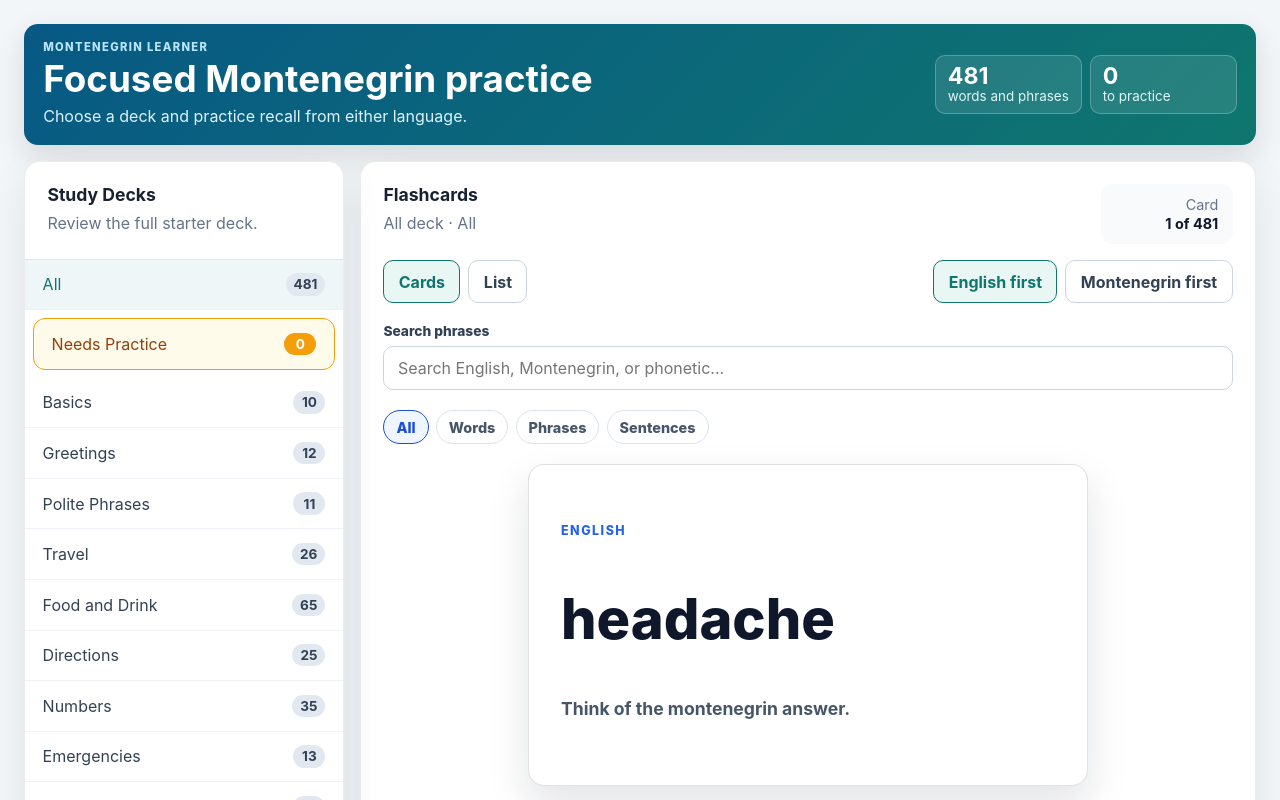
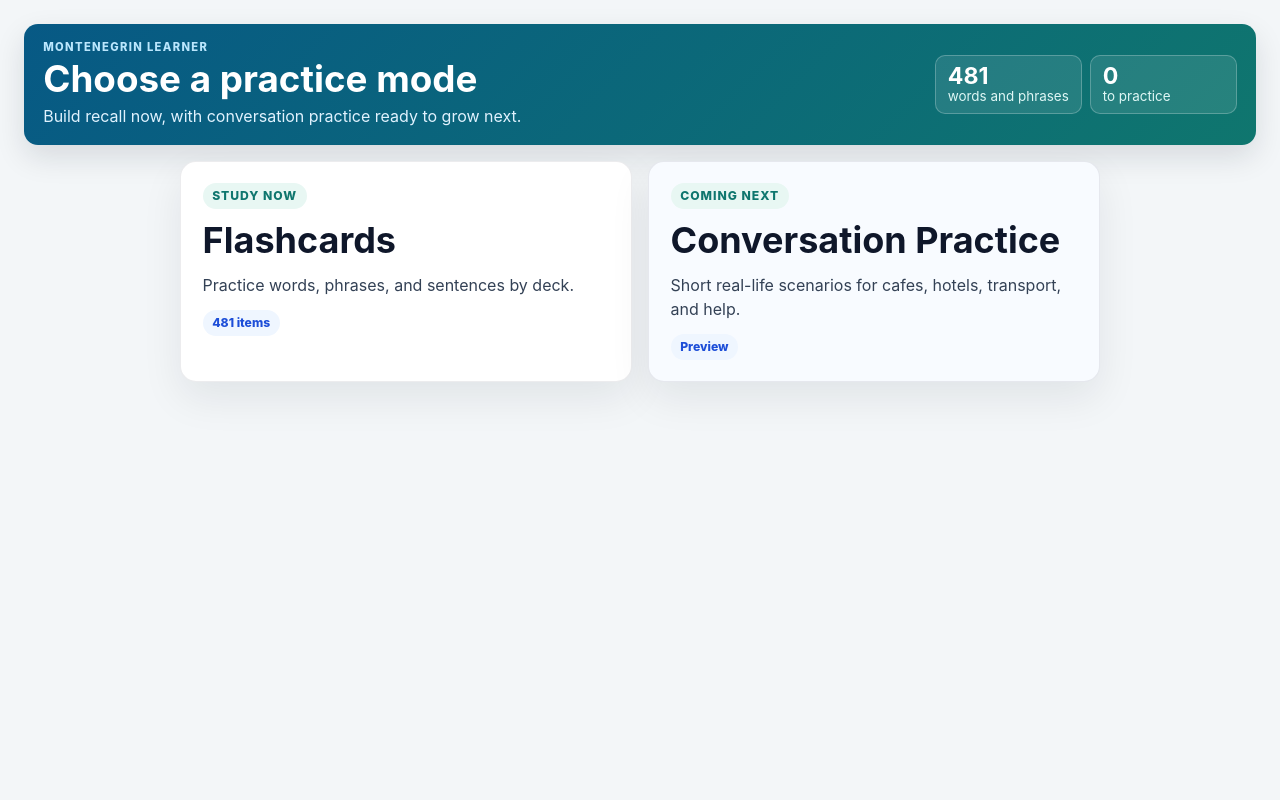
Before and after one commit to haagamble/learn-montenegrin, a React (Vite) app: page / in a window 1280 px wide. Shown: the top 800 px of the page. Built offline with nearby package versions, Linux system fonts and the light colour scheme.

Commit message:
Implement new home screen with mode picker

```diff
--- a/src/App.css
+++ b/src/App.css
@@ -74,6 +74,141 @@
   grid-template-columns: minmax(240px, 320px) minmax(0, 1fr);
   gap: 1rem;
   align-items: start;
+}
+
+.home-screen,
+.conversation-layout {
+  display: grid;
+  place-items: start center;
+}
+
+.mode-grid {
+  display: grid;
+  width: min(100%, 920px);
+  grid-template-columns: repeat(2, minmax(0, 1fr));
+  gap: 1rem;
+}
+
+.mode-card {
+  display: grid;
+  min-height: 220px;
+  align-content: start;
+  gap: 0.8rem;
+  border: 1px solid rgba(15, 23, 42, 0.08);
+  border-radius: 16px;
+  padding: 1.35rem;
+  background: #fff;
+  color: #334155;
+  box-shadow: 0 16px 40px rgba(15, 23, 42, 0.08);
+  cursor: pointer;
+  text-align: left;
+  transition: transform 0.2s ease, box-shadow 0.2s ease, border-color 0.2s ease;
+}
+
+.mode-card:hover,
+.mode-card:focus-visible {
+  border-color: #0f766e;
+  box-shadow: 0 20px 48px rgba(15, 23, 42, 0.12);
+  transform: translateY(-2px);
+}
+
+.mode-card:focus-visible,
+.back-button:focus-visible,
+.conversation-panel button:focus-visible {
+  outline: 3px solid #38bdf8;
+  outline-offset: 3px;
+}
+
+.mode-card strong {
+  color: #0f172a;
+  font-size: clamp(1.45rem, 3vw, 2.25rem);
+  line-height: 1.05;
+}
+
+.mode-card span {
+  line-height: 1.5;
+}
+
+.mode-card-secondary {
+  background: #f8fbff;
+}
+
+.mode-kicker,
+.mode-count {
+  width: fit-content;
+  border-radius: 999px;
+  padding: 0.25rem 0.6rem;
+  font-size: 0.76rem;
+  font-weight: 800;
+}
+
+.mode-kicker {
+  background: #e8f7f3;
+  color: #0f766e;
+  letter-spacing: 0.08em;
+  text-transform: uppercase;
+}
+
+.mode-count {
+  margin-top: auto;
+  background: #eff6ff;
+  color: #1d4ed8;
+}
+
+.screen-toolbar {
+  display: flex;
+  margin-bottom: 1rem;
+}
+
+.back-button {
+  border: 1px solid #cbd5e1;
+  border-radius: 10px;
+  padding: 0.55rem 0.8rem;
+  background: #fff;
+  color: #334155;
+  cursor: pointer;
+  font-weight: 800;
+}
+
+.back-button:hover {
+  border-color: #0f766e;
+  color: #0f766e;
+}
+
+.conversation-panel {
+  display: grid;
+  width: min(100%, 680px);
+  gap: 0.85rem;
+  border: 1px solid rgba(15, 23, 42, 0.08);
+  border-radius: 16px;
+  padding: 1.4rem;
+  background: #fff;
+  box-shadow: 0 16px 40px rgba(15, 23, 42, 0.08);
+}
+
+.conversation-panel h2 {
+  margin: 0;
+  color: #0f172a;
+  font-size: clamp(1.8rem, 4vw, 2.8rem);
+  line-height: 1.05;
+}
+
+.conversation-panel p {
+  max-width: 560px;
+  margin: 0;
+  color: #64748b;
+  line-height: 1.65;
+}
+
+.conversation-panel > button {
+  width: fit-content;
+  border: none;
+  border-radius: 10px;
+  padding: 0.85rem 1rem;
+  background: #0f766e;
+  color: #fff;
+  cursor: pointer;
+  font-weight: 800;
 }
 
 .category-panel,
@@ -482,6 +617,10 @@
     grid-template-columns: 1fr;
   }
 
+  .mode-grid {
+    grid-template-columns: 1fr;
+  }
+
   .hero {
     display: grid;
     align-items: start;
@@ -574,6 +713,11 @@
     font-size: 1.2rem;
   }
 
+  .mode-card {
+    min-height: 180px;
+    padding: 1rem;
+  }
+
   .section-head {
     flex-direction: column;
     align-items: stretch;
--- a/src/App.jsx
+++ b/src/App.jsx
@@ -115,6 +115,7 @@ function loadReviewState() {
 }
 
 function App() {
+  const [activeMode, setActiveMode] = useState('home');
   const [selectedCategoryId, setSelectedCategoryId] = useState('all');
   const [promptSide, setPromptSide] = useState('english');
   const [currentIndex, setCurrentIndex] = useState(0);
@@ -269,9 +270,11 @@ function App() {
       <header className="hero">
         <div>
           <p className="eyebrow">Montenegrin learner</p>
-          <h1>Focused Montenegrin practice</h1>
+          <h1>{activeMode === 'home' ? 'Choose a practice mode' : 'Focused Montenegrin practice'}</h1>
           <p className="hero-copy">
-            Choose a deck and practice recall from either language.
+            {activeMode === 'home'
+              ? 'Build recall now, with conversation practice ready to grow next.'
+              : 'Choose a deck and practice recall from either language.'}
           </p>
         </div>
         <div className="hero-stats" aria-label="Starter curriculum">
@@ -286,7 +289,49 @@ function App() {
         </div>
       </header>
 
-      <main className="learning-layout">
+      {activeMode === 'home' ? (
+        <main className="home-screen">
+          <section className="mode-grid" aria-label="Practice modes">
+            <button type="button" className="mode-card" onClick={() => setActiveMode('flashcards')}>
+              <span className="mode-kicker">Study now</span>
+              <strong>Flashcards</strong>
+              <span>Practice words, phrases, and sentences by deck.</span>
+              <span className="mode-count">{phraseCount} items</span>
+            </button>
+
+            <button
+              type="button"
+              className="mode-card mode-card-secondary"
+              onClick={() => setActiveMode('conversation')}
+            >
+              <span className="mode-kicker">Coming next</span>
+              <strong>Conversation Practice</strong>
+              <span>Short real-life scenarios for cafes, hotels, transport, and help.</span>
+              <span className="mode-count">Preview</span>
+            </button>
+          </section>
+        </main>
+      ) : activeMode === 'conversation' ? (
+        <main className="conversation-layout">
+          <section className="conversation-panel">
+            <div className="screen-toolbar">
+              <button type="button" className="back-button" onClick={() => setActiveMode('home')}>
+                Back
+              </button>
+            </div>
+            <span className="complete-kicker">Coming soon</span>
+            <h2>Conversation Practice</h2>
+            <p>
+              This mode will group useful phrases into short real-life scenarios, starting with
+              cafe, hotel, transport, directions, and help/confusion practice.
+            </p>
+            <button type="button" onClick={() => setActiveMode('flashcards')}>
+              Practice flashcards
+            </button>
+          </section>
+        </main>
+      ) : (
+        <main className="learning-layout">
         <aside className="category-panel" aria-label="Categories">
           <div className="panel-heading">
             <h2>Study Decks</h2>
@@ -313,6 +358,12 @@ function App() {
         </aside>
 
         <section className="practice-panel">
+          <div className="screen-toolbar">
+            <button type="button" className="back-button" onClick={() => setActiveMode('home')}>
+              Back
+            </button>
+          </div>
+
           <div className="mobile-deck-picker">
             <label htmlFor="mobile-deck-select">Deck</label>
             <select
@@ -527,6 +578,7 @@ function App() {
           )}
         </section>
       </main>
+      )}
     </div>
   );
 }
```
